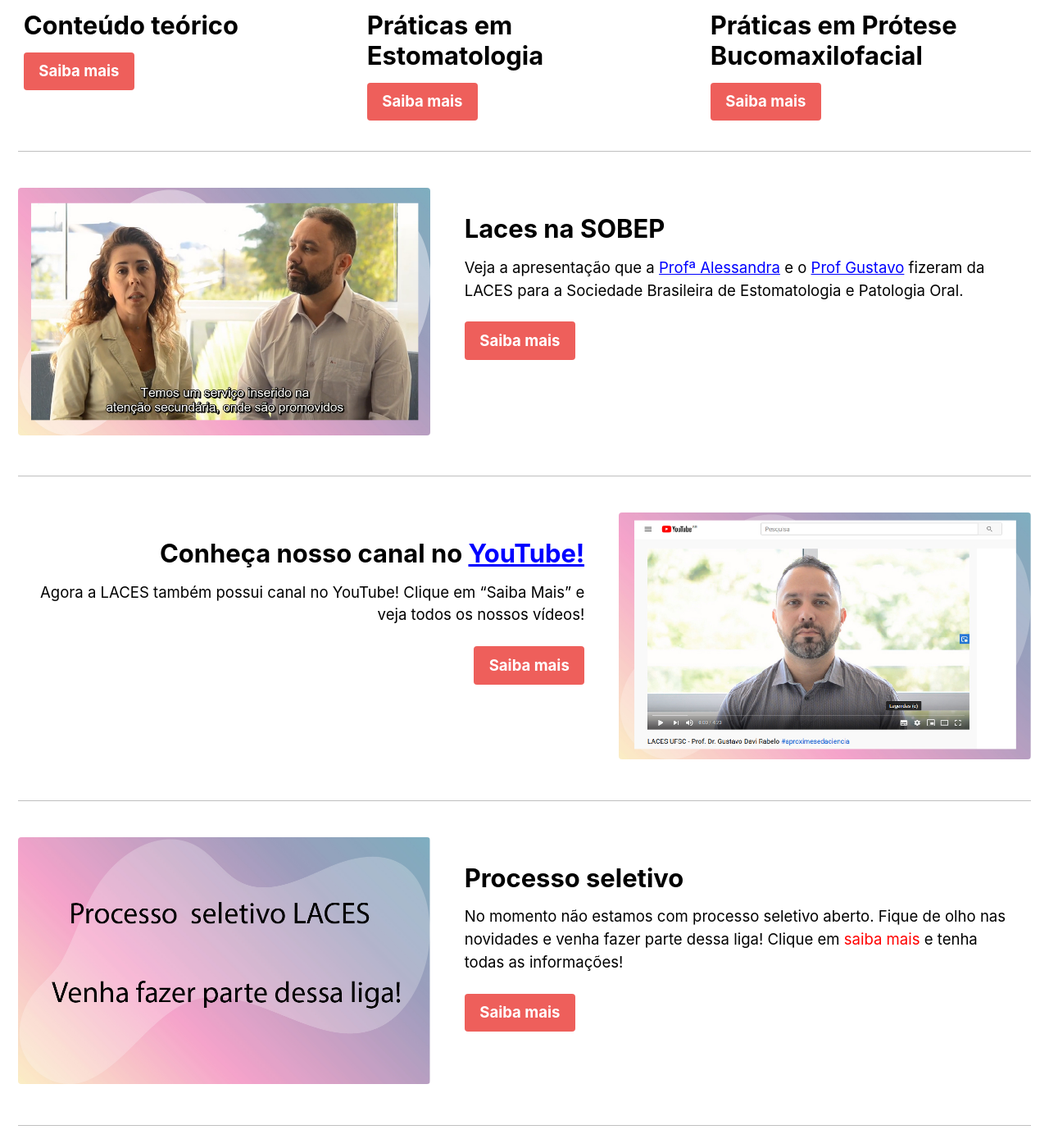
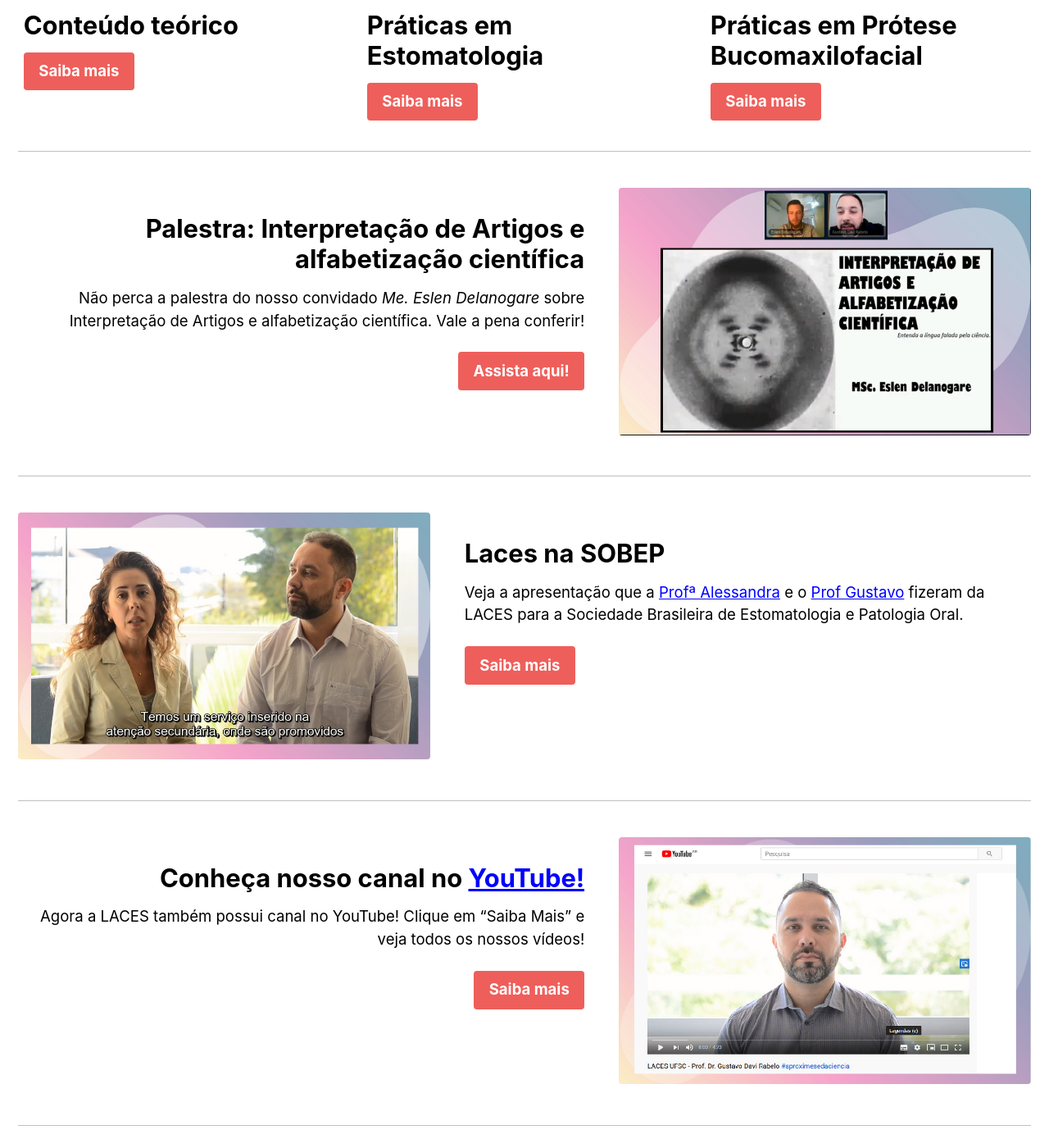
Before and after one commit to Racaldas/laces, a Jekyll site: the page built from index.html, in a window 1280 px wide and 1400 px high, scrolled down 866 px. Shown: the whole window at 82% size. Built offline with Jekyll 4.4.1, drawn with Linux system fonts in a browser that asks for light colours; cached includes are drawn as plain includes; nearby versions of some CDN libraries; the list of posts is cut into pages by our own code; some of the changed text lies outside the part shown.

Commit message:
palestra1

```diff
--- a/index.html
+++ b/index.html
@@ -60,11 +60,19 @@ feature_row4:
     url: "/posts/sobep/"
     btn_label: "Saiba mais"
     btn_class: "btn--danger"
+
+feature_row5:
+  - image_path: /assets/images/palestra1-1.jpg
+    alt: "Palestra: Interpretação de Artigos e alfabetização científica"
+    title: "Palestra: Interpretação de Artigos e alfabetização científica"
+    excerpt: 'Não perca a palestra do nosso convidado *Me. Eslen Delanogare* sobre Interpretação de Artigos e alfabetização científica. Vale a pena conferir!'
+    url: "https://youtu.be/Yk6NZnHUdIA"
+    btn_label: "Assista aqui!"
+    btn_class: "btn--danger"
 ---
 {% include feature_row id="intro" type="center" %}
 
 {% include feature_row %}
-
+{% include feature_row id="feature_row5" type="right" %}
 {% include feature_row id="feature_row4" type="left" %}
 {% include feature_row id="feature_row2" type="right" %}
-{% include feature_row id="feature_row3" type="left" %}
```
Also changed, not shown: _posts/2020-02-10-LACES-no-YouTube.md (+1 -0 lines), _posts/2020-06-30-Palestra-Interpretacao-Artigos-Cientificos.md (+4 -0 lines), assets/images/palestra1-1.jpg (added).
